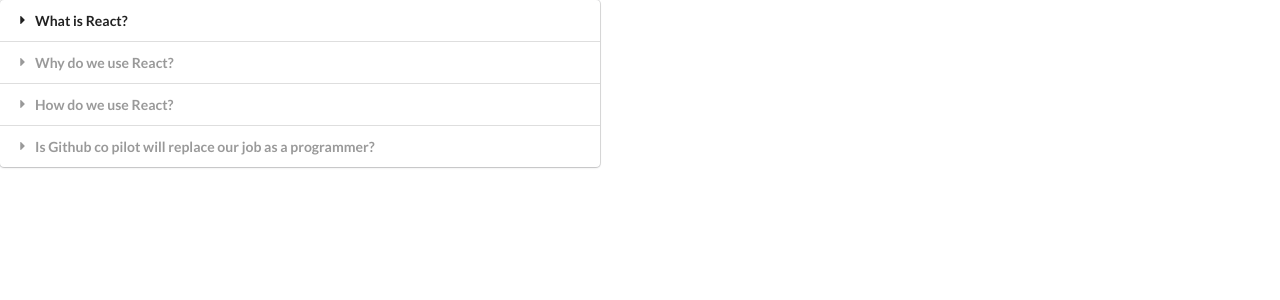
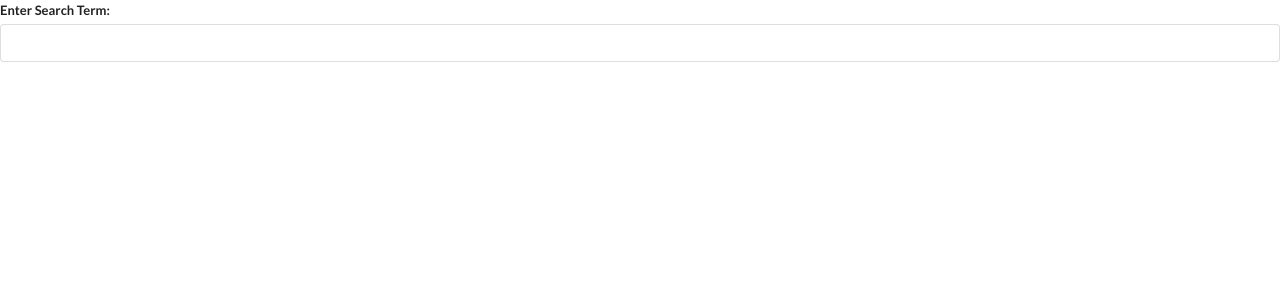
Before and after one commit to AndhikaBrosnan/widgets, a React (Create React App) app: page / in a window 1280 px wide. Shown: the top 300 px of the page. Built offline with nearby package versions, Linux system fonts and the light colour scheme.

Commit message:
#7thJuly2021

```diff
--- a/package.json
+++ b/package.json
@@ -6,6 +6,7 @@
     "@testing-library/jest-dom": "^5.11.4",
     "@testing-library/react": "^11.1.0",
     "@testing-library/user-event": "^12.1.10",
+    "axios": "^0.21.1",
     "react": "^17.0.2",
     "react-dom": "^17.0.2",
     "react-scripts": "^4.0.3",
--- a/src/component/Accordion.js
+++ b/src/component/Accordion.js
@@ -1,4 +1,5 @@
 import React, { useState } from "react";
+import Search from "./Search";
 
 const Accordion = ({ items }) => {
   const [activeIndex, setActiveIndex] = useState(null);
@@ -27,7 +28,12 @@
     );
   });
 
-  return <div className="ui styled accordion">{renderedItems}</div>;
+  return (
+    // <div className="ui styled accordion">
+    //   {renderedItems}
+    //   </div>
+    <Search />
+  );
 };
 
 export default Accordion;
--- /dev/null
+++ b/src/component/Search.js
@@ -0,0 +1,24 @@
+import React, { useState, useEffect } from "react";
+
+const Search = () => {
+  const [term, setTerm] = useState("");
+
+  useEffect(() => {
+    console.log("Runs on init & every data change");
+  }, [term]);
+
+  return (
+    <div className="ui form">
+      <div className="field">
+        <label>Enter Search Term: </label>
+        <input
+          value={term}
+          onChange={(e) => setTerm(e.target.value)}
+          className="input"
+        />
+      </div>
+    </div>
+  );
+};
+
+export default Search;
```
Also changed, not shown: 1 other file (tests, documents, lock files or other folders).
